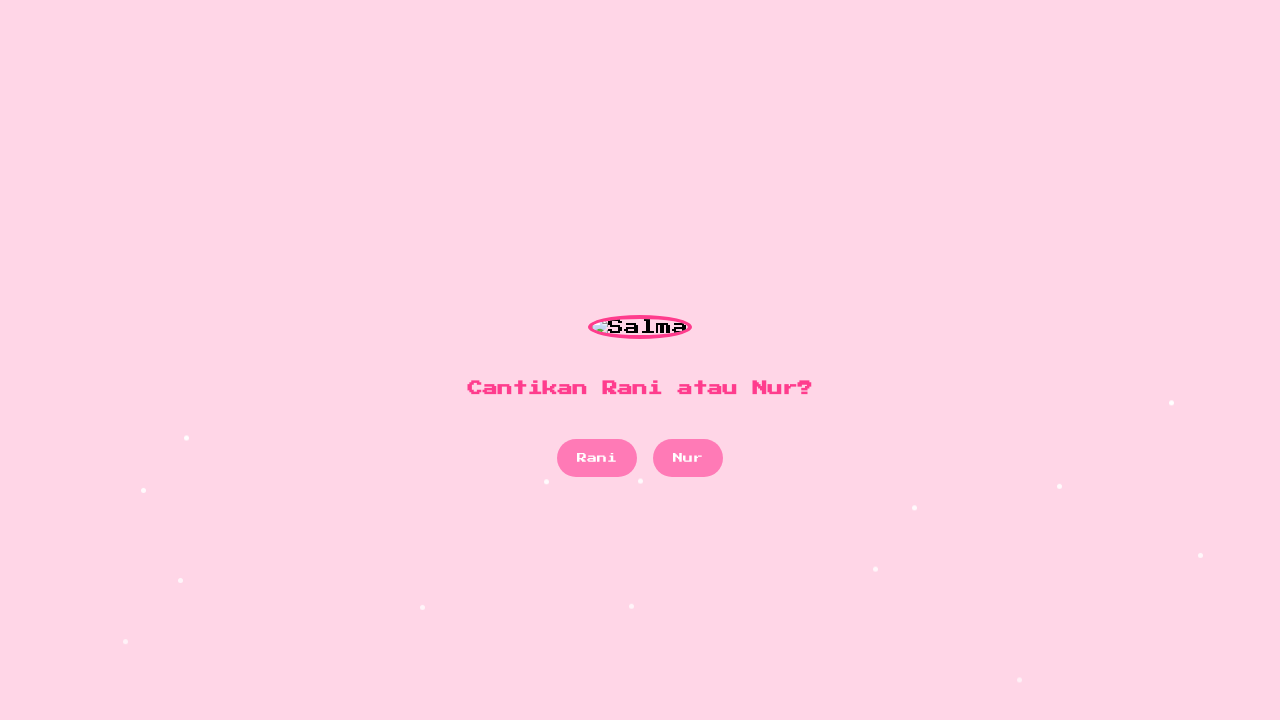
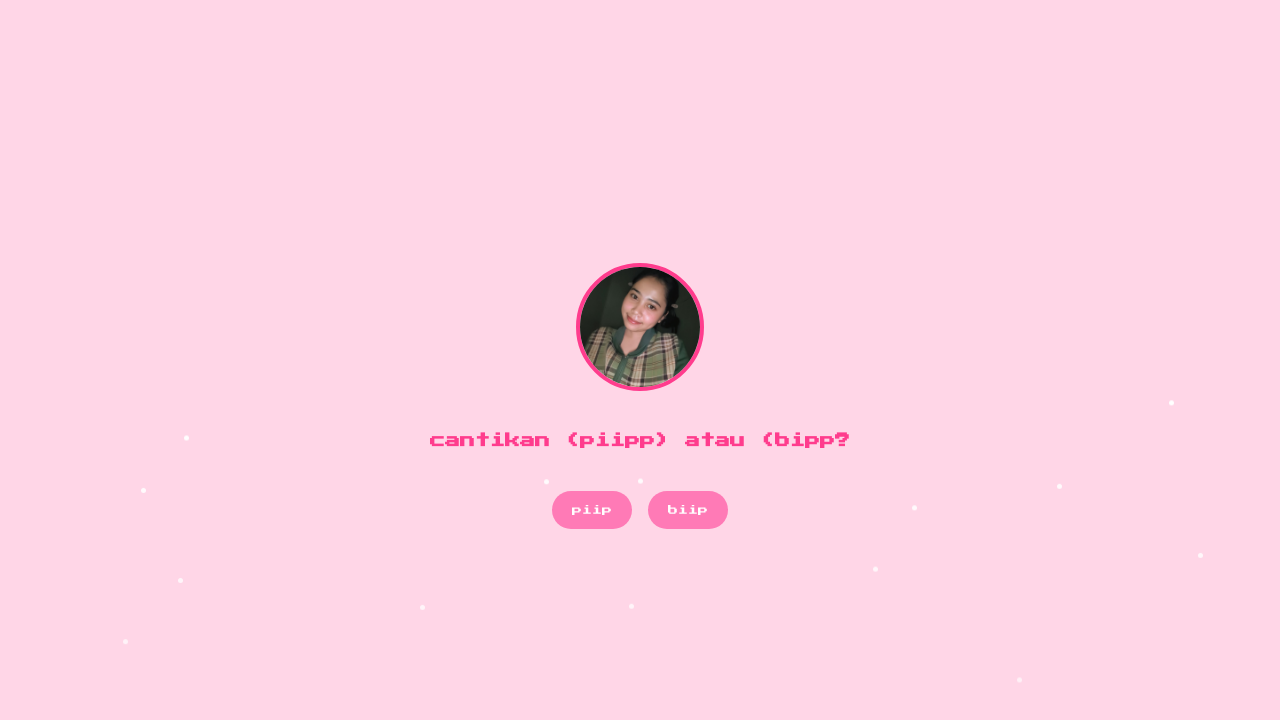
Before and after one commit to salmara822-sudo/ikman, a plain HTML site: page index.html in a window 1280 px wide. Both pictures are taken after a click on the button "Yes 💗". Drawn offline with Linux system fonts and the light colour scheme.

Commit message:
Add files via upload

```diff
--- a/index.html
+++ b/index.html
@@ -2,7 +2,7 @@
 <html lang="id">
 <head>
 <meta charset="UTF-8">
-<title>Tes Bucin Salma 💗</title>
+<title>ikman 💗</title>
 
 <link href="https://fonts.googleapis.com/css2?family=Press+Start+2P&display=swap" rel="stylesheet">
 
@@ -77,7 +77,7 @@ button:hover {
 <body>
 
 <div class="quiz-box">
-    <img src="fotoku.jpg" alt="Salma">
+    <img src="fotoku.jpeg" alt="salma">
     <h2 id="question"></h2>
     <div id="buttons"></div>
 </div>
@@ -111,11 +111,11 @@ function loadQuestion(){
 
     // 1 (RANI NUR TRAP)
     else if(step === 1){
-        q.innerText = "Cantikan Rani atau Nur?";
+        q.innerText = "cantikan (piipp) atau (bipp?";
         raniKlik = false;
         nurKlik = false;
-        createButton("Rani", pilihRani);
-        createButton("Nur", pilihNur);
+        createButton("piip", pilihRani);
+        createButton("biip", pilihNur);
     }
 
     // 2
```
